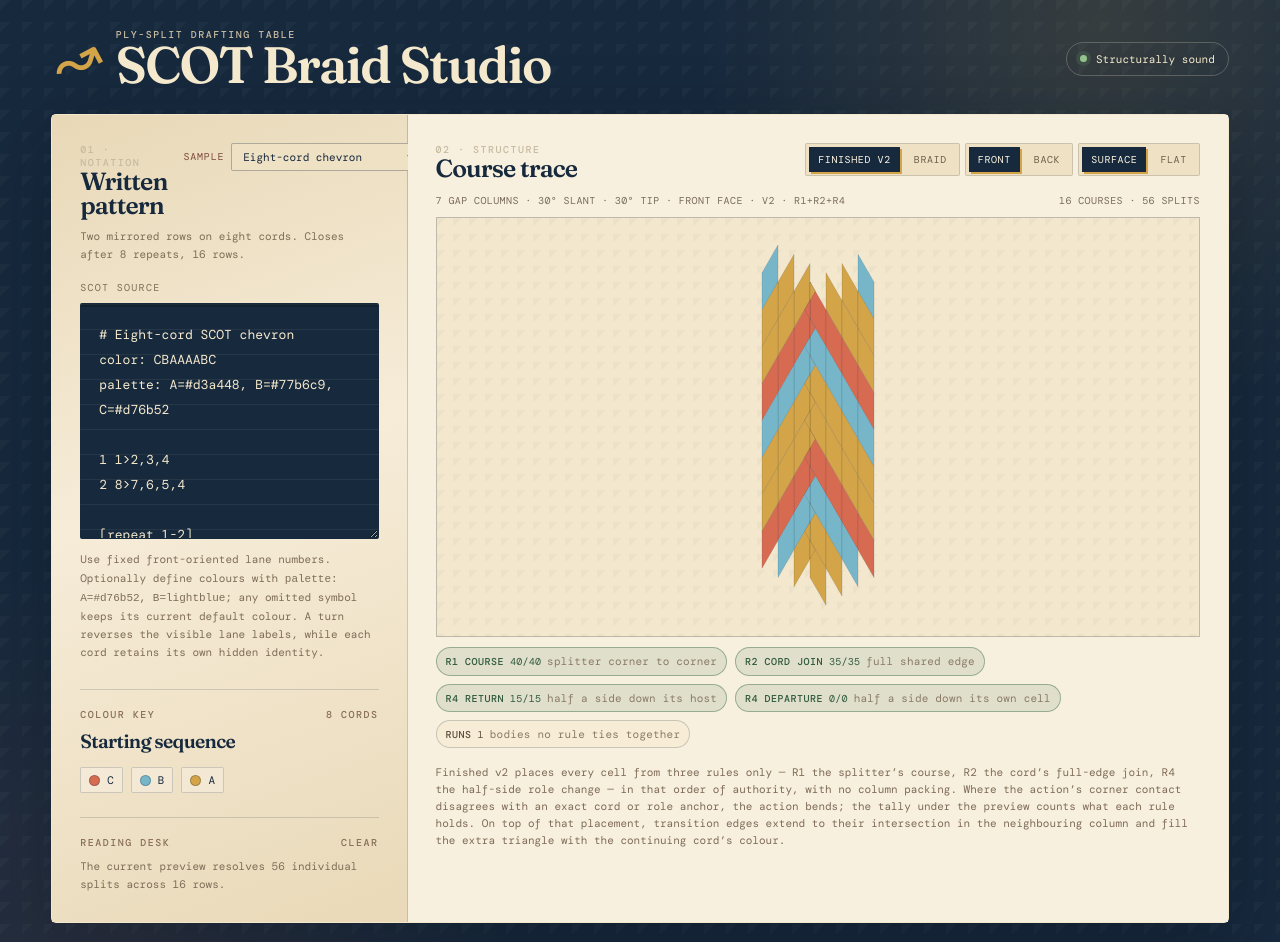
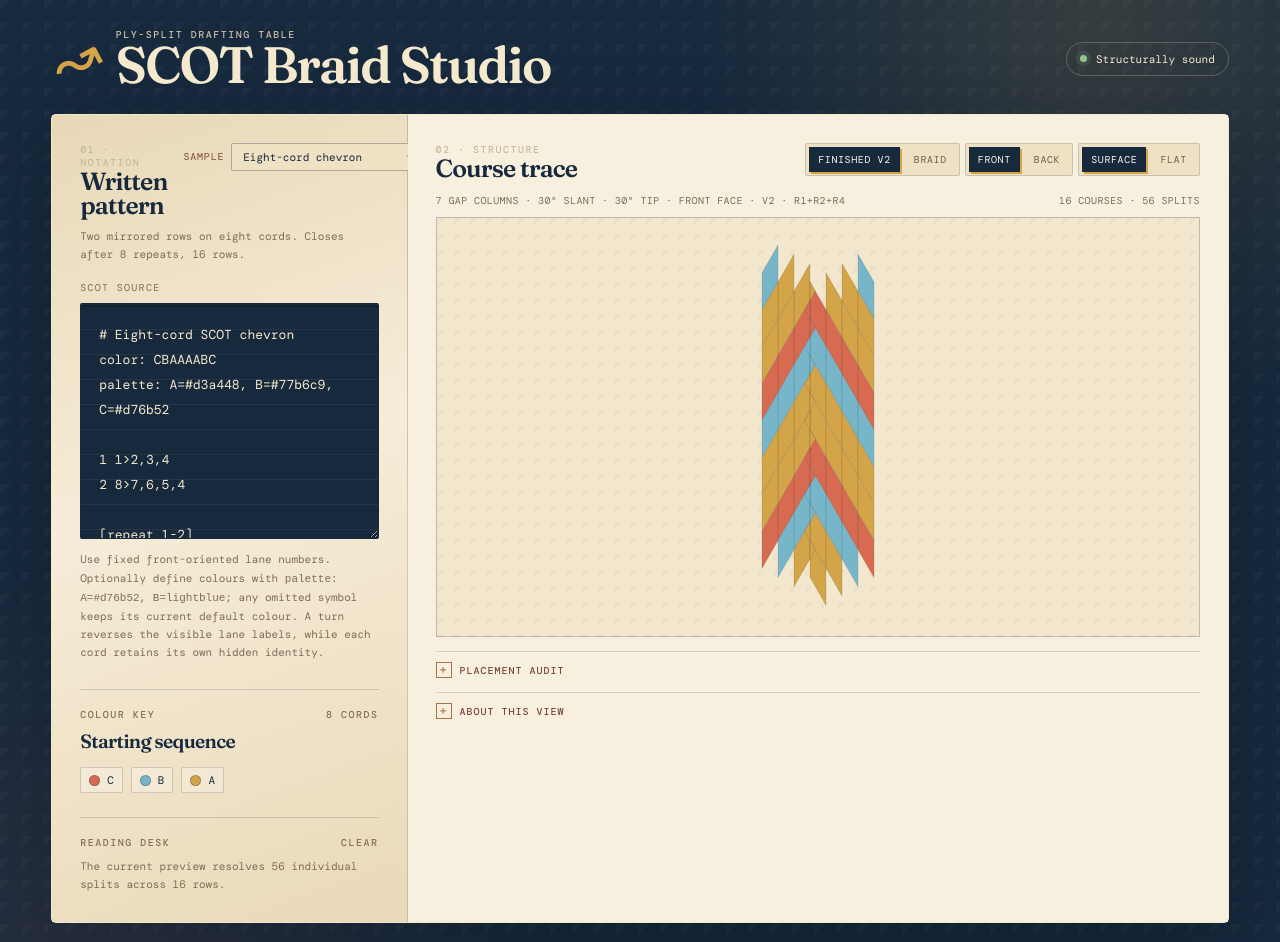
Before and after one commit to pikachupichu25/ply-split-braiding-model, a React (Vite) app: page / in a window 1280 px wide. Shown: the top 942 px of the page. Built offline with nearby package versions, Linux system fonts and the light colour scheme.

Commit message:
Make the UI to hide debug text

```diff
--- a/src/App.tsx
+++ b/src/App.tsx
@@ -241,15 +241,18 @@ export default function App() {
             />
           )}
 
+          <details className="preview-disclosure">
+            <summary>About this view</summary>
             {view === 'finished-v1' ? (
               <p className="finished-caption">Finished v1 shows one sharp splittee-coloured cell per split. Cells with the same lean touch edge to edge; opposite leans can partially overlap or leave open space.</p>
             ) : view === 'finished-v2' ? (
-            <p className="finished-caption">Finished v2 places every cell from three rules only — R1 the splitter’s course, R2 the cord’s full-edge join, R4 the half-side role change — in that order of authority, with no column packing. Where the action’s corner contact disagrees with an exact cord or role anchor, the action bends; the tally under the preview counts what each rule holds. On top of that placement, transition edges extend to their intersection in the neighbouring column and fill the extra triangle with the continuing cord’s colour.</p>
+              <p className="finished-caption">Finished v2 places every cell from three rules only — R1 the splitter’s course, R2 the cord’s full-edge join, R4 the half-side role change — in that order of authority, with no column packing. Where the action’s corner contact disagrees with an exact cord or role anchor, the action bends; the placement audit counts what each rule holds. On top of that placement, transition edges extend to their intersection in the neighbouring column and fill the extra triangle with the continuing cord’s colour.</p>
             ) : view === 'finished-dev' ? (
               <p className="finished-caption">Development preview: transition edges extend to their intersection in the neighbouring column, filling the extra triangle with the continuing cord’s colour.</p>
             ) : (
               <p className="finished-caption">The braid view always draws a single repeat, regardless of the preview length control below — switch to a Finished view to see the pattern build across multiple repeats. Each cord keeps its colour along its whole path, and each splitter stays visible behind its splittee at their crossing.</p>
             )}
+          </details>
         </section>
       </section>
 
@@ -528,6 +531,8 @@ function FinishedV2Preview({ simulation, colors, mirrorFace, theta = 30, tipAngl
         </svg>
         {!simulation.events.length && <div className="empty-canvas">Your finished v2 preview will appear here.</div>}
       </div>
+      <details className="preview-disclosure preview-disclosure--audit">
+        <summary>Placement audit</summary>
         <ul className="rule-tally" aria-label="Placement rules held by this layout">
           {tally.map((rule) => (
             <li key={rule.label} data-complete={rule.held === rule.total}>
@@ -538,6 +543,7 @@ function FinishedV2Preview({ simulation, colors, mirrorFace, theta = 30, tipAngl
           ))}
           <li><b>runs</b><span>{layout.runs}</span><span className="quiet">bodies no rule ties together</span></li>
         </ul>
+      </details>
     </>
   );
 }
--- a/src/examples/wayuuFajon20.ts
+++ b/src/examples/wayuuFajon20.ts
@@ -1,5 +1,4 @@
 export const wayuuFajon20Pattern = `# Eyes
-# color: AABCBBCBAAAABCBBCBAA
 color:   ABCBAABCBAABCBAABCBA
 palette: A=brown, B=white, C=lightblue
 
--- a/src/styles.css
+++ b/src/styles.css
@@ -100,7 +100,13 @@ textarea:focus { border-color: #d76b52; box-shadow: 0 0 0 3px rgba(215,107,82,.1
 .finished-split-cell { stroke: rgba(23,41,61,.6); stroke-width: .8; stroke-linejoin: miter; paint-order: fill stroke; }
 .finished-transition { pointer-events: none; }
 .finished-transition-seam { fill: none; stroke: rgba(23,41,61,.6); stroke-width: .8; stroke-linejoin: miter; }
-.finished-caption { margin: 16px 0 0; color: #7e6b57; font-size: 11px; line-height: 1.55; }
+.preview-disclosure { margin-top: 14px; border-top: 1px solid rgba(23,41,61,.16); }
+.preview-disclosure summary { display: flex; align-items: center; gap: 8px; padding: 10px 0 0; color: #7e4939; cursor: pointer; font-size: 10px; font-weight: 500; letter-spacing: .1em; list-style: none; text-transform: uppercase; user-select: none; }
+.preview-disclosure summary::-webkit-details-marker { display: none; }
+.preview-disclosure summary::before { content: '+'; display: grid; width: 14px; height: 14px; place-items: center; border: 1px solid currentColor; color: #a7734d; font-size: 12px; line-height: 1; }
+.preview-disclosure[open] summary::before { content: '–'; }
+.preview-disclosure summary:focus-visible { outline: 2px solid #d76b52; outline-offset: 3px; }
+.finished-caption { margin: 10px 0 0; color: #7e6b57; font-size: 11px; line-height: 1.55; }
 .rule-tally { display: flex; flex-wrap: wrap; gap: 8px; margin: 10px 0 0; padding: 0; list-style: none; }
 .rule-tally li { display: flex; align-items: baseline; gap: 6px; padding: 4px 9px; border: 1px solid rgba(23,41,61,.2); border-radius: 999px; background: rgba(245,233,205,.5); color: #5c4d3e; font-size: 10px; letter-spacing: .02em; }
 .rule-tally li[data-complete="true"] { border-color: rgba(58,110,73,.45); background: rgba(58,110,73,.12); color: #2f5a3c; }
```
Lines whose indentation alone changed are shown as unchanged.
